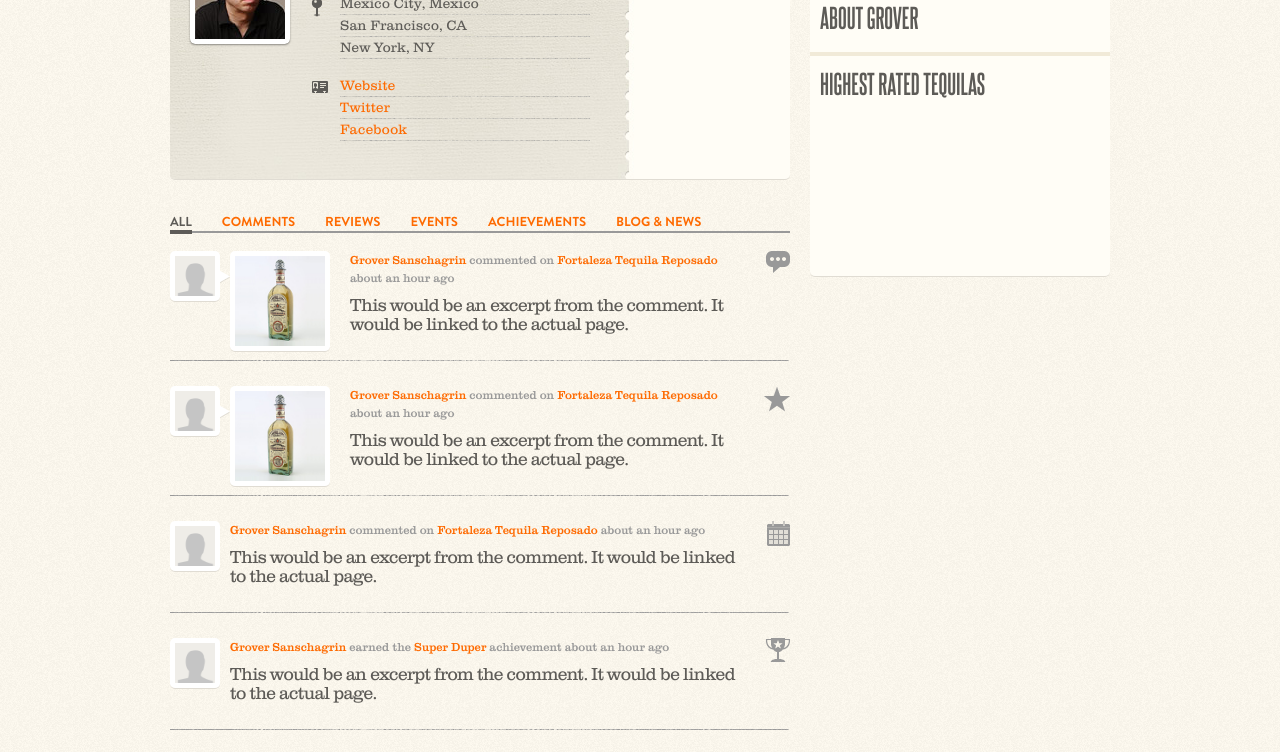
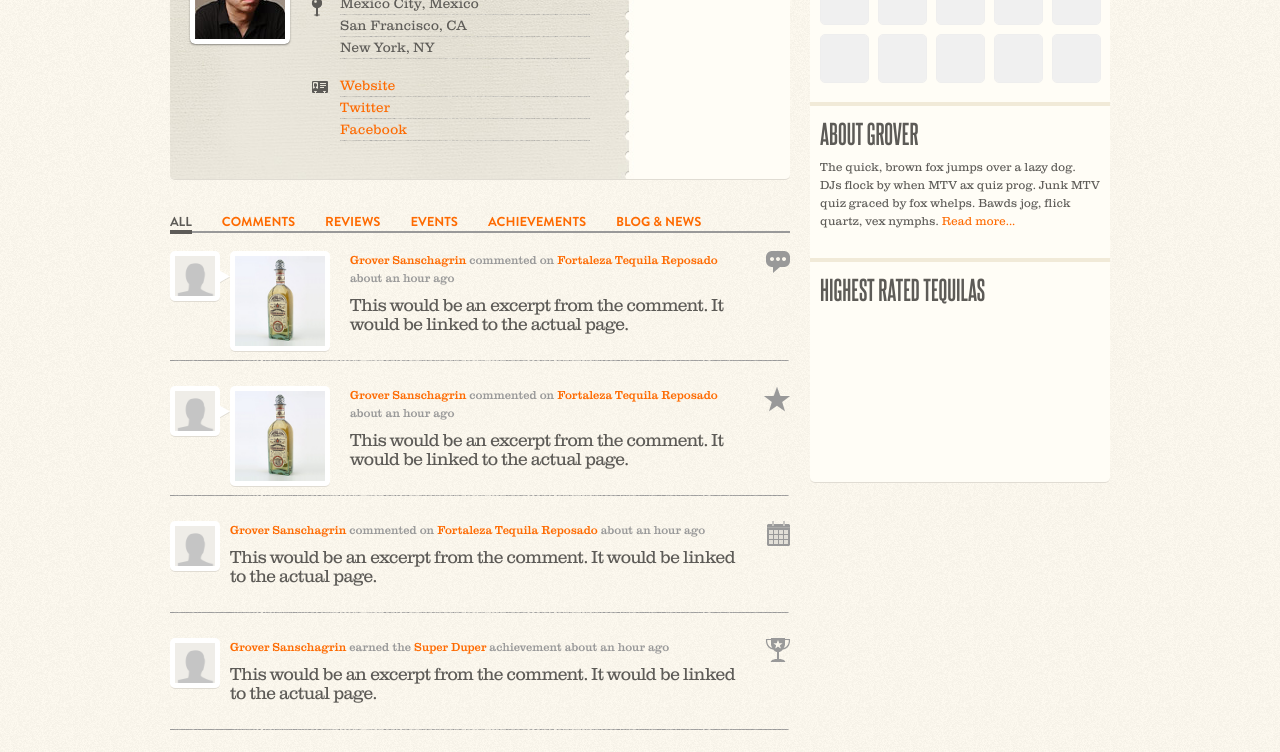
Before and after one commit to johnpeele/Taste-Tequila, a plain HTML site: page profile.html in a window 1280 px wide. Shown: the part 220-972 px from the top of the page. Drawn offline with nearby package versions, Linux system fonts and the light colour scheme.

Commit message:
Profile page updates: updated z-index on .tape, added badge-list to sidebar, added bio paragraph, added another tipsy call and more child selector fallbacks

```diff
--- a/js/scripts.js
+++ b/js/scripts.js
@@ -14,6 +14,7 @@ $(document).ready(function() {
 	================================================== */
   $("#sidebar .node:last-child").addClass("lastnode");
   $("#sidebar .ratings-list li:last-child").addClass("lastrating");
+  $("#sidebar .badge-list li:nth-child(5n)").addClass("lastbadge");
 
   /* Nav Dropdowns on hover
 	================================================== */
@@ -25,6 +26,7 @@ $(document).ready(function() {
   /* Tipsy Tooltips
 	================================================== */
   $("[rel=tipsy]").tipsy({gravity: "w", opacity: 0.7});
+  $("[rel=tipsy-top]").tipsy({gravity: "s", opacity: 0.7});
 
 	/* Tabs Activiation
 	================================================== */
--- a/less/layout.less
+++ b/less/layout.less
@@ -163,7 +163,7 @@ footer p { margin: 25px 10px 0 0; float: right; font-size: 10px; }
 #s-profile #content { padding-top: 36px; }
 #profile { margin-bottom: 36px; padding: 20px; position: relative; background: @beige-lighter url(/images/bg_profile.jpg) no-repeat; border-bottom: 1px solid #e0dcd3; .rounded(5px); }
 #profile img.avatar { padding: 5px; width: 90px; height: 90px; float: left; background-color: @white; .rounded(5px); .box-shadow(0 1px 2px rgba(0,0,0,.4)); }
-#profile .tape { width: 42px; height: 29px; position: absolute; top: 12px; left: 10px; display: block; background: url(/images/bg_avatar-tape.png) no-repeat; z-index: 1000; }
+#profile .tape { width: 42px; height: 29px; position: absolute; top: 12px; left: 10px; display: block; background: url(/images/bg_avatar-tape.png) no-repeat; z-index: 2; }
 #profile #details { padding: 0 20px 0 20px; width: 280px; float: left; }
 #profile #details h1 { margin-bottom: 10px; font-size: 34px; line-height: 1.2; }
 #profile #details ul { padding-left: 30px; font-size: 14px; }
@@ -171,6 +171,13 @@ footer p { margin: 25px 10px 0 0; float: right; font-size: 10px; }
 #profile #details ul.contact { background: url(/images/bg_profile-details-contact.png) no-repeat; }
 #profile #details li { margin-bottom: 2px; padding-bottom: 2px; background: url(/images/bg_profile-details-divider.png) bottom right no-repeat; }
 #profile #member-since { padding-top: 18px; width: 144px; height: 36px; position: absolute; right: 10px; text-align: center; font: 18px/1 "ClarendonFSBold", Georgia, "Times New Roman", Times, serif; text-transform: uppercase; background: url(/images/bg_profile-member-since.png) no-repeat; .rotate(-10deg); }
+
+#sidebar .node .badge-list { }
+#sidebar .node .badge-list li { margin: 0 10px 10px 0; width: 48px; height: 48px; float: left; }
+#sidebar .node .badge-list li:nth-child(5n), #sidebar .node .badge-list li.lastbadge { margin-right: 0; }
+#sidebar .node .badge-list li img { width: 47px; height: 47px; border: 1px solid @gray-lighter; .rounded(5px); }
+
+#sidebar .node.bio p { font-size: 12px; }
 
 /* #Media Queries
 ================================================== */
--- a/profile.html
+++ b/profile.html
@@ -168,11 +168,22 @@
       <div id="nodes">
         <div class="node achievements">
           <h3>Achievements</h3>
-
+          <ul class="badge-list">
+            <li><a href="#"><img src="/images/pic_placeholder-badge.png" alt="Badge" rel="tipsy-top" title="Badge Name" /></a></li>
+            <li><a href="#"><img src="/images/pic_placeholder-badge.png" alt="Badge" rel="tipsy-top" title="Badge Name" /></a></li>
+            <li><a href="#"><img src="/images/pic_placeholder-badge.png" alt="Badge" rel="tipsy-top" title="Badge Name" /></a></li>
+            <li><a href="#"><img src="/images/pic_placeholder-badge.png" alt="Badge" rel="tipsy-top" title="Badge Name" /></a></li>
+            <li><a href="#"><img src="/images/pic_placeholder-badge.png" alt="Badge" rel="tipsy-top" title="Badge Name" /></a></li>
+            <li><a href="#"><img src="/images/pic_placeholder-badge.png" alt="Badge" rel="tipsy-top" title="Badge Name" /></a></li>
+            <li><a href="#"><img src="/images/pic_placeholder-badge.png" alt="Badge" rel="tipsy-top" title="Badge Name" /></a></li>
+            <li><a href="#"><img src="/images/pic_placeholder-badge.png" alt="Badge" rel="tipsy-top" title="Badge Name" /></a></li>
+            <li><a href="#"><img src="/images/pic_placeholder-badge.png" alt="Badge" rel="tipsy-top" title="Badge Name" /></a></li>
+            <li><a href="#"><img src="/images/pic_placeholder-badge.png" alt="Badge" rel="tipsy-top" title="Badge Name" /></a></li>
+          </ul>
         </div> <!-- /.node -->
         <div class="node bio">
           <h3>About Grover</h3>
-
+          <p>The quick, brown fox jumps over a lazy dog. DJs flock by when MTV ax quiz prog. Junk MTV quiz graced by fox whelps. Bawds jog, flick quartz, vex nymphs. <a href="#">Read more...</a></p>
         </div> <!-- /.node -->
         <div class="node highest-rated">
           <h3>Highest Rated Tequilas</h3>
```
Also changed, not shown: css/layout.css, images/pic_placeholder-badge.png (added).
